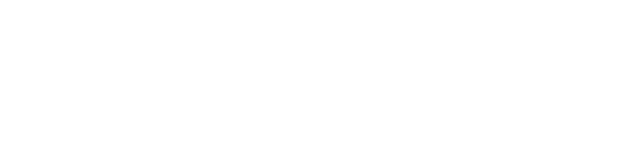
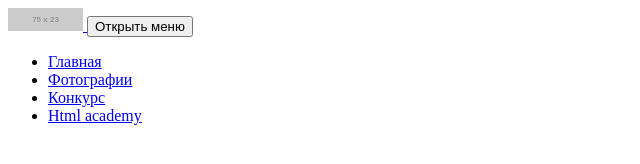
Before and after one commit to lpdrfox/pink, a plain HTML site: page index.htm in a window 1280 px wide. Shown: the whole page, without its empty margins (0-640 px from the left). Drawn offline with Linux system fonts and the light colour scheme; placeholder pictures from the web are drawn by us.

Commit message:
Разметил хедер мобильной версии

```diff
--- a/index.htm
+++ b/index.htm
@@ -3,9 +3,23 @@
 <html>
   <head>
     <meta charset="utf-8">
-    <title></title>
+    <title>Pink</title>
   </head>
   <body>
-
+    <header class="page-header">
+      <a class="page-header__logo" href="#">
+        <img class="page-header__logo-img" src="http://via.placeholder.com/75x23"
+        alt="Логотип Pink" width="75" height="23">
+      </a>
+      <button class="btn page-header__nav-btn" type="button" name="nav-btn">Открыть меню</button>
+      <nav class="main-nav">
+        <ul class="main-nav__list site-list">
+          <li class="site-list__item"><a href="#">Главная</a></li>
+          <li class="site-list__item"><a href="#">Фотографии</a></li>
+          <li class="site-list__item"><a href="#">Конкурс</a></li>
+          <li class="site-list__item"><a href="#">Html academy</a></li>
+        </ul>
+      </nav>
+    </header>
   </body>
 </html>
```
